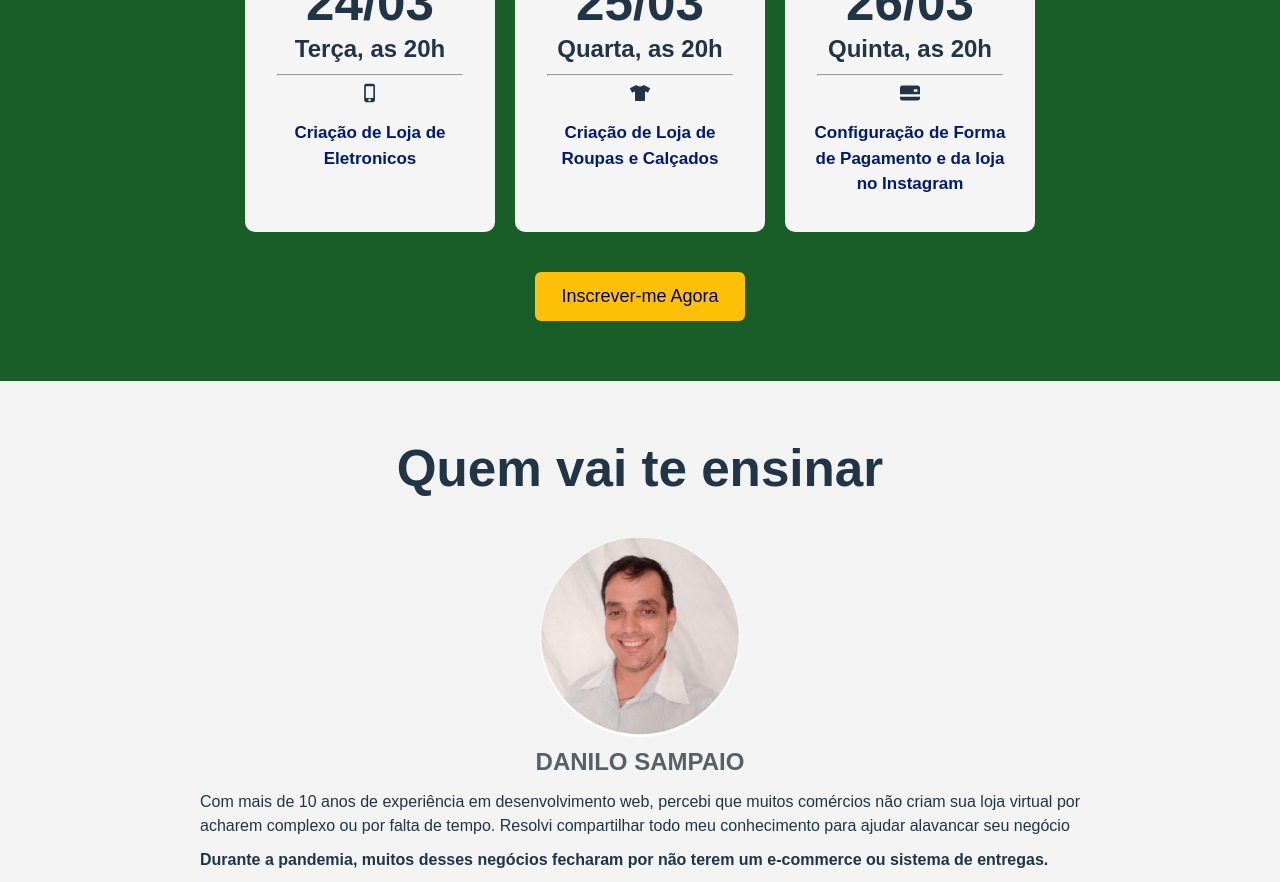
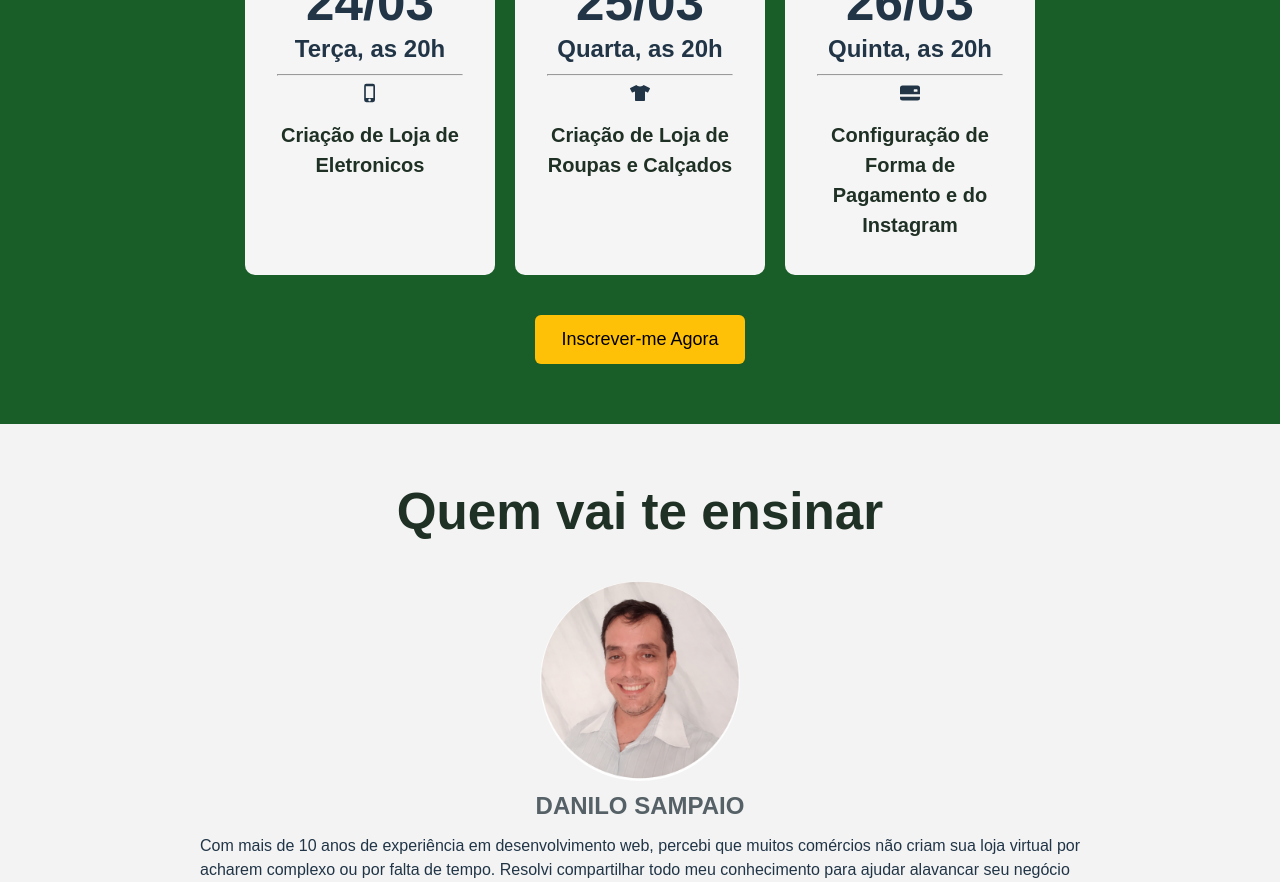
Before and after one commit to DaniloSVJ/lading-page-imersao-online-store, a React (Vite) app: page / in a window 1280 px wide. Shown: the part 860-1742 px from the top of the page. Built offline with nearby package versions, Linux system fonts and the light colour scheme.

Commit message:
ajustes e melhorias

```diff
--- a/src/components/Steps.tsx
+++ b/src/components/Steps.tsx
@@ -41,7 +41,7 @@ const Steps = () => {
             <BsCreditCard2BackFill style={{ fontSize: "20px" }} />
           </p>
           <p className="p2-step">
-            Configuração de Forma de Pagamento e da loja no Instagram
+            Configuração de Forma de Pagamento e do Instagram
           </p>
         </div>
       </div>
--- a/src/styles/landing.css
+++ b/src/styles/landing.css
@@ -127,7 +127,7 @@ h2,
 h3,
 p {
   text-align: center;
-  color: #213547;
+  color: #131b17;
 }
 .steps h1,
 h2,
@@ -158,8 +158,8 @@ p {
   max-width: 100%;
 }
 .p2-step {
-  font-size: 17px;
-  color: #001b75;
+  font-size: 20px;
+  color: #1f3025;
 }
 /* APRENDER */
 
@@ -250,8 +250,9 @@ img,
 h2 {
   text-align: center;
 }
-.teacher-text h1 {
+.teacher-content h1 {
   font-size: px;
+  color: #1f3025;
 }
 .teacher-text h2 {
   color: #556166;
@@ -374,6 +375,9 @@ input {
     flex-direction: column;
     text-align: center;
   }
+  .teacher-content h1 {
+    color: #1f3025;
+  }
   .learn-item {
     width: 270px;
   }
```
